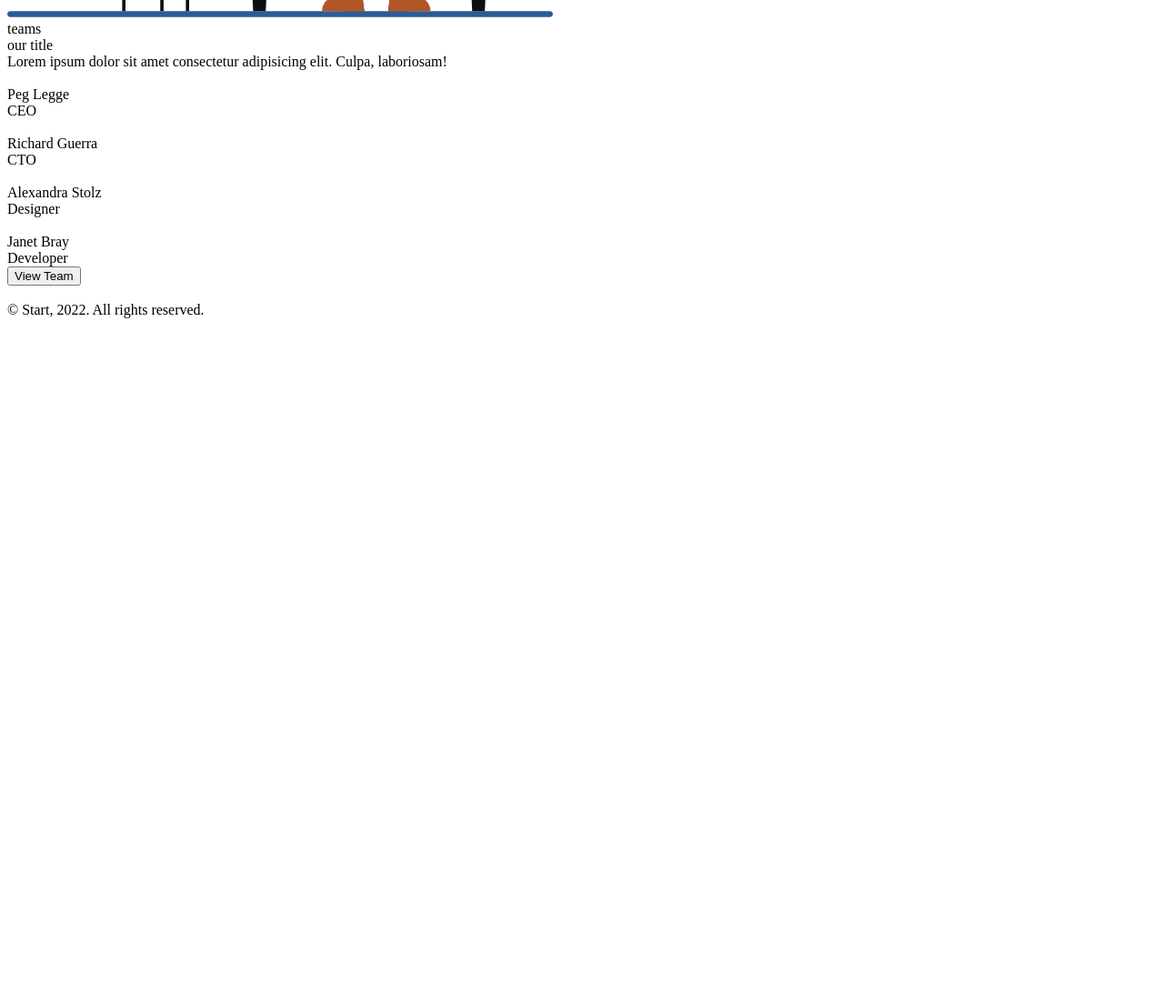
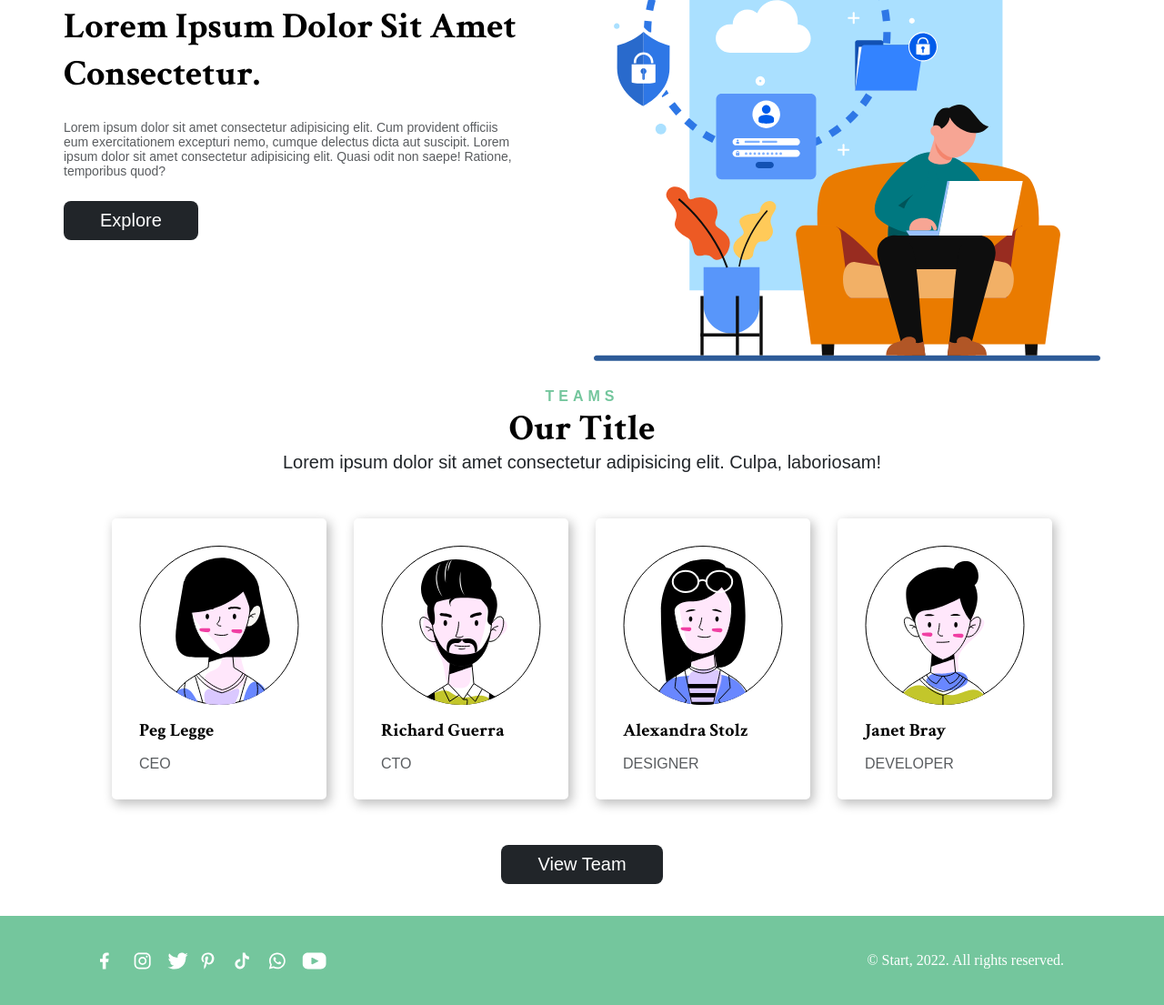
Before and after one commit to KALIL-devs/Static_Web_Portfolio, a plain HTML site: page index.html in a window 1280 px wide. Shown: the part 1397-2502 px from the top of the page at 91% size. Before the commit the page ends 1755 px from the top, so only its background shows below. Drawn offline with nearby package versions, Linux system fonts and the light colour scheme; the site is published under a folder, as on GitHub Pages, so addresses that start at the root find nothing.

Commit message:
Updated page with new changes

```diff
--- a/index.html
+++ b/index.html
@@ -5,9 +5,9 @@
     <meta name="viewport" content="width=device-width, initial-scale=1.0">
     <link rel="icon" href="src/images/Logo/LogoWhite.svg">
     <title>Vertex Nexus Solution - Home</title>
-    <link rel="stylesheet" href="/src/styles/designsystem.css">
-    <link rel="stylesheet" href="/src/styles/index.css">
-    <link rel="stylesheet" href="/src/styles/portfolio.css">
+    <link rel="stylesheet" href="src/styles/designsystem.css">
+    <link rel="stylesheet" href="src/styles/index.css">
+    <link rel="stylesheet" href="src/styles/portfolio.css">
 </head>
 <body>
     <div class="hero">
@@ -55,7 +55,7 @@
     </div>
 
     <div class="SectionThree grid container">
-        <img src="/src/images/Home/image-2.svg" alt="" class="SectionThree__left Responsive-image">
+        <img src="src/images/Home/image-2.svg" alt="" class="SectionThree__left Responsive-image">
         <div class="SectionThree__right flex">
             <div class="SectionThree__right--title common-title">Lorem ipsum dolor sit amet consectetur adipisicing elit.</div>
             <div class="SectionThree__right--text">Lorem ipsum dolor sit, amet consectetur adipisicing elit. Maiores, dolor? ipsum dolor sit, amet consectetur adipisicing elit. Voluptatibus modi cumque ex expedita officiis facilis.</div>
@@ -80,22 +80,22 @@
         </div>
         <div class="SectionFive__cards">
             <div class="SectionFive__cards--1">
-                <img src="/src/images/team/Peg_Legge.svg" alt="" class="Responsive-image">
+                <img src="src/images/team/Peg_Legge.svg" alt="" class="Responsive-image">
                 <div class="name">Peg Legge</div>
                 <div class="position">CEO</div>
             </div>
             <div class="SectionFive__cards--2">
-                <img src="/src/images/team/Richard.svg" alt="" class="Responsive-image">
+                <img src="src/images/team/Richard.svg" alt="" class="Responsive-image">
                 <div class="name">Richard Guerra</div>
                 <div class="position">CTO</div>
             </div>
             <div class="SectionFive__cards--3">
-                <img src="/src/images/team/Alexandra.svg" alt="" class="Responsive-image">
+                <img src="src/images/team/Alexandra.svg" alt="" class="Responsive-image">
                 <div class="name">Alexandra Stolz</div>
                 <div class="position">Designer</div>
             </div>
             <div class="SectionFive__cards--4">
-                <img src="/src/images/team/Janet.svg" alt="" class="Responsive-image">
+                <img src="src/images/team/Janet.svg" alt="" class="Responsive-image">
                 <div class="name">Janet Bray</div>
                 <div class="position">Developer</div>
             </div>
@@ -106,18 +106,18 @@
     <div class="footer">
         <div class="Homepage__footer container">
             <div class="Homepage__footer--logo">
-                <img src="/src/images/socials/facebook.svg" alt="" class="responsive-image">
-                <img src="/src/images/socials/instagram.svg" alt="" class="responsive-image">
-                <img src="/src/images/socials/twitter.svg" alt="" class="responsive-image">
-                <img src="/src/images/socials/pinterest.svg" alt="" class="responsive-image">
-                <img src="/src/images/socials/tiktok.svg" alt="" class="responsive-image">
-                <img src="/src/images/socials/whatsapp.svg" alt="" class="responsive-image">
-                <img src="/src/images/socials/youtube.svg" alt="" class="responsive-image">
+                <img src="src/images/socials/facebook.svg" alt="" class="responsive-image">
+                <img src="src/images/socials/instagram.svg" alt="" class="responsive-image">
+                <img src="src/images/socials/twitter.svg" alt="" class="responsive-image">
+                <img src="src/images/socials/pinterest.svg" alt="" class="responsive-image">
+                <img src="src/images/socials/tiktok.svg" alt="" class="responsive-image">
+                <img src="src/images/socials/whatsapp.svg" alt="" class="responsive-image">
+                <img src="src/images/socials/youtube.svg" alt="" class="responsive-image">
             </div>
             <div class="Homepage__footer--text">© Start, 2022. All rights reserved.</div>
         </div>
     </div>
 
 </body>
-<script src="/src/main.js"></script>
+<script src="src/main.js"></script>
 </html>
```
